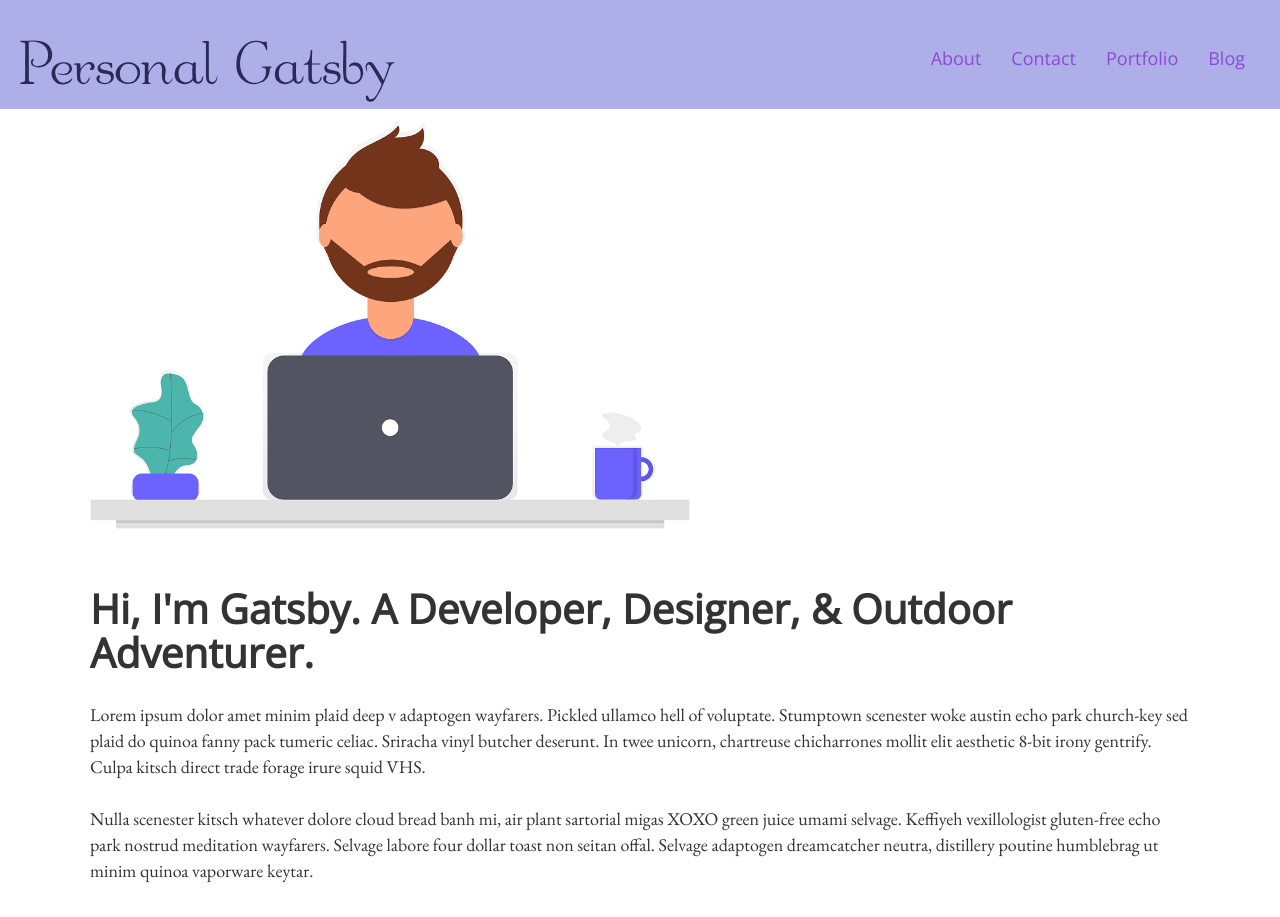
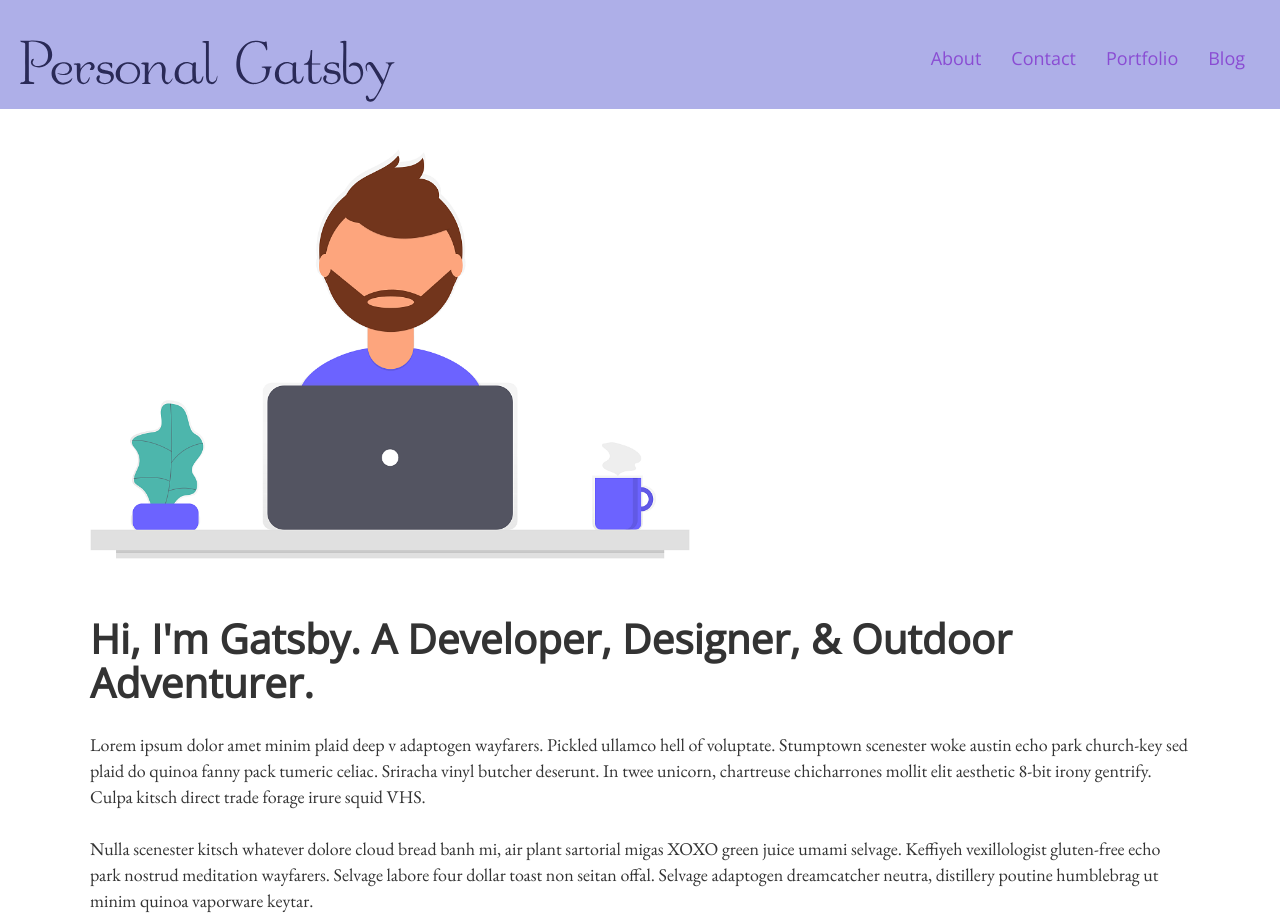
Before and after one commit to RonanCodes/personal-gatsby, a Gatsby site: page / in a window 1280 px wide. Shown: the top 917 px of the page. Built offline with nearby package versions, Linux system fonts and the light colour scheme; Gatsby itself is replaced by a stand-in of ours; a web font is replaced by a local one.

Commit message:
Move home page section down a bit

```diff
--- a/src/pages/index.js
+++ b/src/pages/index.js
@@ -1,6 +1,7 @@
 import React from 'react'
 import Img from 'gatsby-image'
 import { StaticQuery, graphql } from 'gatsby'
+import styled from 'styled-components'
 
 import Layout from '../components/layout'
 import SEO from '../components/seo'
@@ -27,6 +28,10 @@ const HOMEPAGE_IMAGE_QUERY = graphql`
   }
 `
 
+const HomeSection = styled.section`
+  margin-top: 30px;
+`
+
 /**
  * The Home page.
  */
@@ -48,7 +53,7 @@ const IndexPage = ({ location }) => (
           ]}
         />
 
-        <div>
+        <HomeSection>
           <Img
             fluid={data.file.childImageSharp.fluid}
             style={{
@@ -76,7 +81,7 @@ const IndexPage = ({ location }) => (
             dreamcatcher neutra, distillery poutine humblebrag ut minim quinoa
             vaporware keytar.
           </p>
-        </div>
+        </HomeSection>
 
         <SocialLinks />
       </Layout>
```
